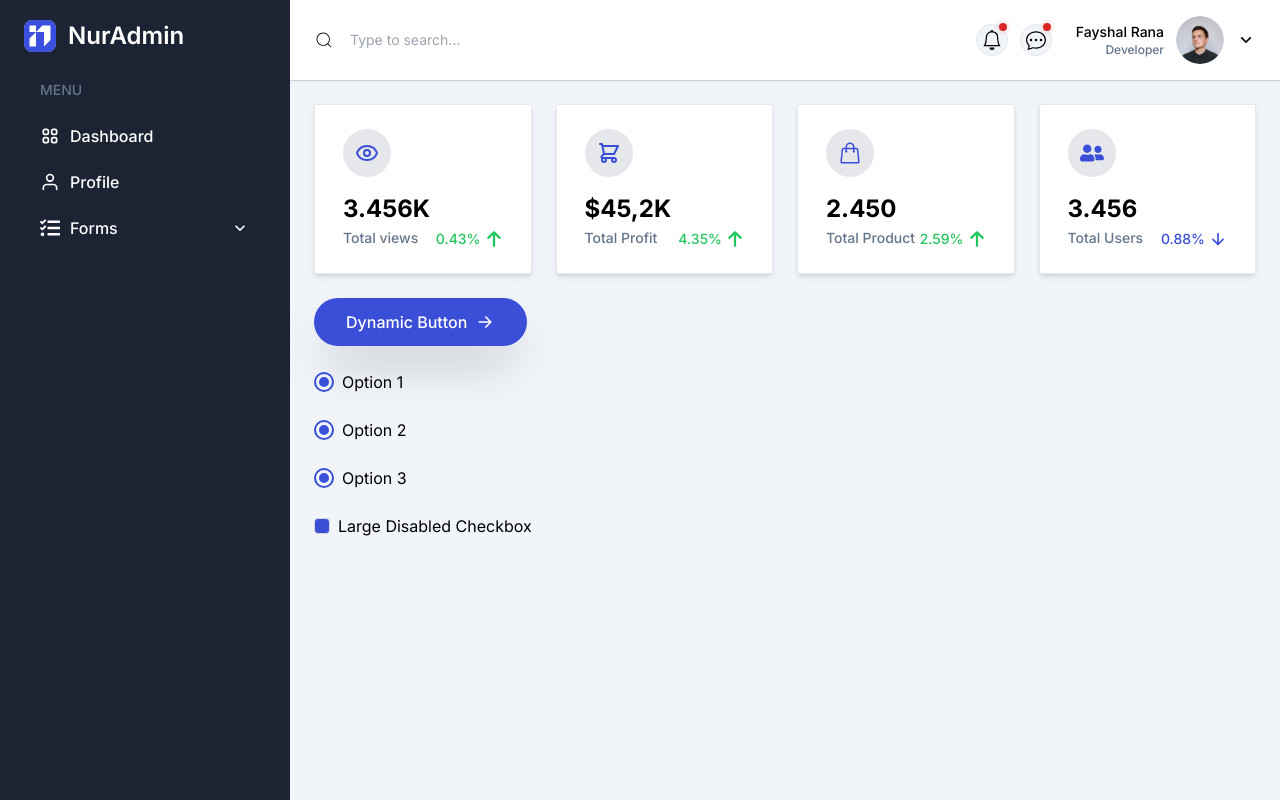
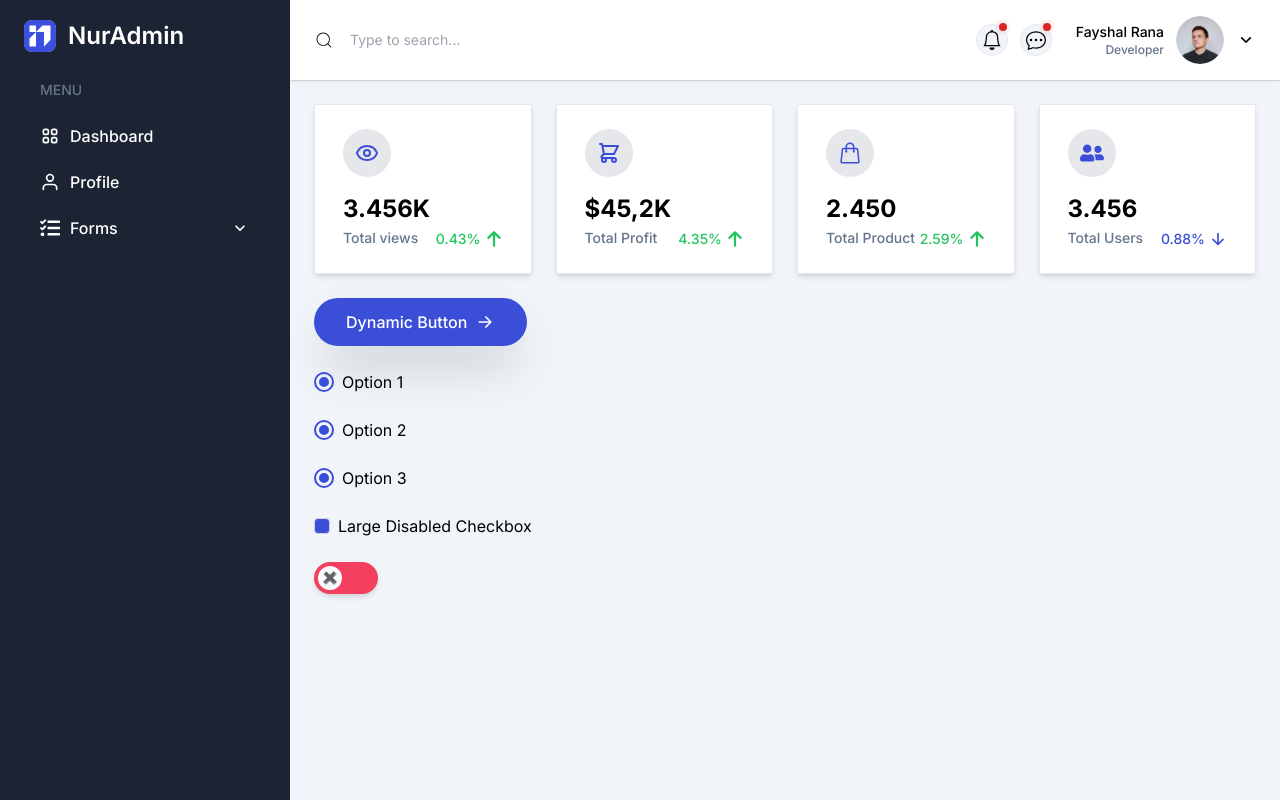
Before and after one commit to nur-it/react-tailwind-template, a React (Vite) app: page / in a window 1280 px wide. Built offline with nearby package versions, Linux system fonts and the light colour scheme; no server answers.

Commit message:
added toggle buttons

```diff
--- /dev/null
+++ b/src/components/ui/ToggleButton.jsx
@@ -0,0 +1,56 @@
+import React from "react";
+import cn from "../../lib/cn"; // Assuming you have this utility for class names
+
+const ToggleButton = ({
+  id,
+  name,
+  checked = false,
+  onChange,
+  className,
+  disabled = false,
+  size = "small",
+  ...props
+}) => {
+  const [isActive, setIsActive] = React.useState(checked);
+
+  // Handler to toggle the state
+  const handleToggleChange = () => {
+    setIsActive(!isActive);
+    if (onChange) onChange();
+  };
+
+  return (
+    <label
+      className={cn(
+        "relative inline-flex cursor-pointer items-center",
+        { "cursor-not-allowed": disabled },
+        className,
+      )}
+    >
+      <input
+        type="checkbox"
+        id={id}
+        name={name}
+        checked={isActive}
+        onChange={handleToggleChange}
+        className="peer sr-only"
+        disabled={disabled}
+        {...props}
+      />
+      <div
+        className={cn(
+          "group peer h-12 w-24 rounded-full bg-rose-500 shadow-md outline-none ring-0 duration-300 after:duration-300 peer-checked:bg-primary peer-focus:outline-none",
+          "after:absolute after:left-1 after:top-1 after:flex after:h-10 after:w-10 after:-rotate-180 after:items-center after:justify-center after:rounded-full after:bg-gray-50 after:outline-none after:content-['✖️']",
+          "peer-checked:after:translate-x-12 peer-checked:after:rotate-0 peer-checked:after:content-['✔️']",
+          size === "small" &&
+            "h-8 w-16 text-[12px] after:h-6 after:w-6 peer-checked:after:translate-x-8",
+          size === "medium" &&
+            "h-10 w-20 after:h-8 after:w-8 peer-checked:after:translate-x-10",
+          size === "large" && "scale-100 peer-hover:after:scale-95",
+        )}
+      />
+    </label>
+  );
+};
+
+export default ToggleButton;
--- a/src/pages/DashBoard.jsx
+++ b/src/pages/DashBoard.jsx
@@ -5,6 +5,7 @@ import { RightArrow } from "../components/shared/svg/RightArrow";
 import Button from "../components/ui/Button";
 import Checkbox from "../components/ui/Checkbox";
 import RadioButton from "../components/ui/RadioButton";
+import ToggleButton from "../components/ui/ToggleButton";
 
 const DashBoard = () => {
   const summeryData = [
@@ -87,9 +88,17 @@ const DashBoard = () => {
               custom={true}
             />
           </div>
-          <div className="flex items-center mt-6">
-            <Checkbox size="small" variant="default"  />
+          <div className="mt-6 flex items-center">
+            <Checkbox size="small" variant="default" />
             <span className="ml-2">Large Disabled Checkbox</span>
+          </div>
+          <div className="mt-6">
+            <ToggleButton
+              id="toggle1"
+              name="toggle1"
+              status="active"
+              size="small"
+            />
           </div>
         </div>
       </section>
```
